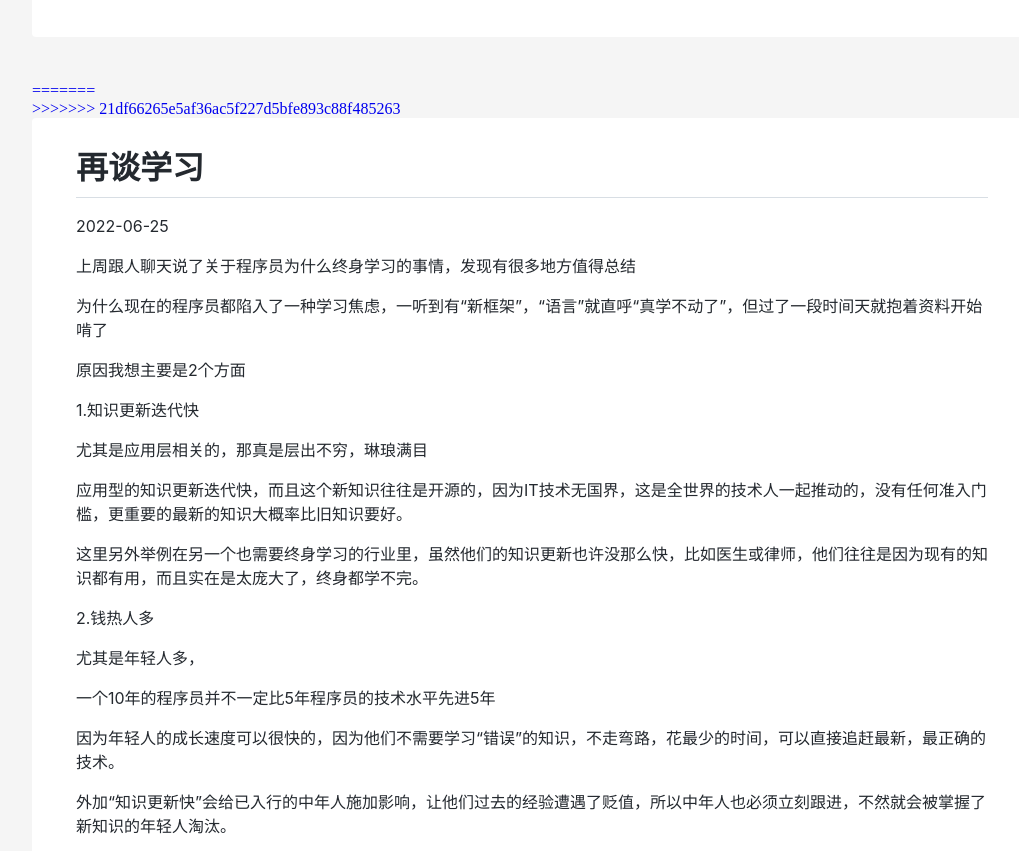
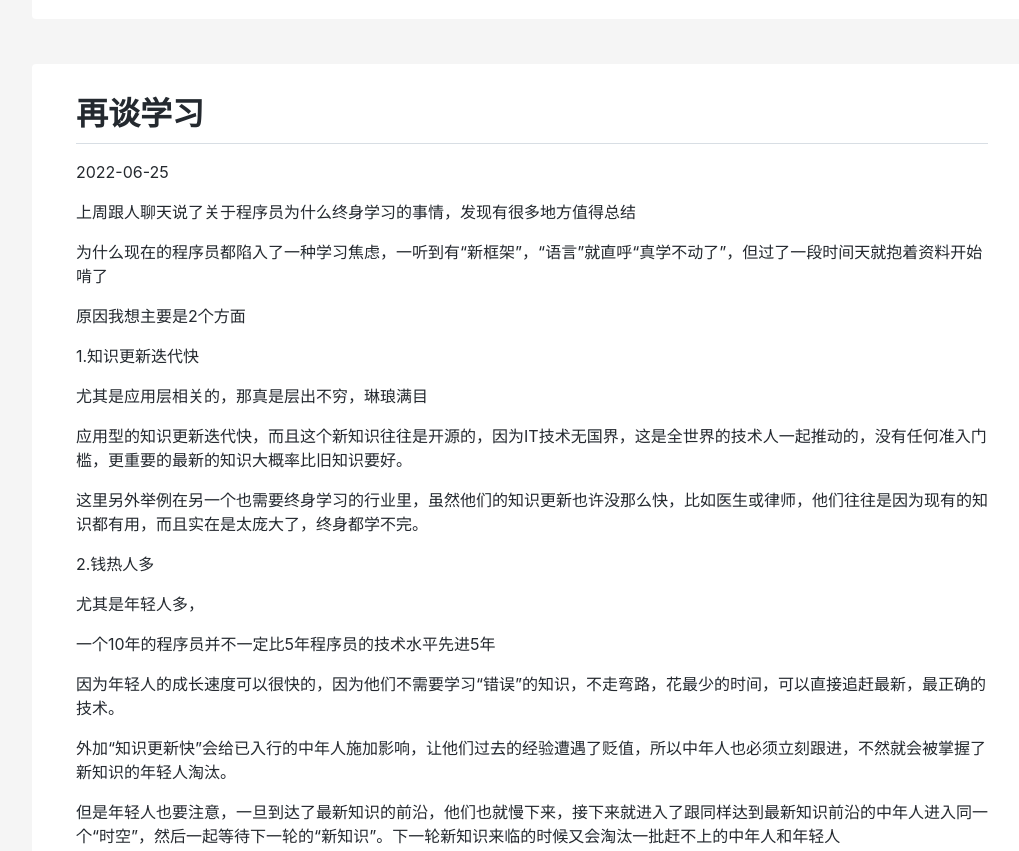
Before and after one commit to zhou-yg/zhou-yg.github.io, a website: page index.html in a window 1280 px wide. Shown: the part 1656-2507 px from the top of the page, without its empty margins (108-1127 px from the left). Drawn offline with Linux system fonts and the light colour scheme.

Commit message:
Deploying to master from @ zhou-yg/zhou-yg.github.io@568a67c3ba0bd4b1c0b99fdacf4c6b43456fe03e 🚀

```diff
--- a/index.html
+++ b/index.html
@@ -35,7 +35,6 @@
 
   <main>
 
-<<<<<<< HEAD
     <a class="a-link" href="#t18" name="t18" >
   <article>
     <div class="markdown-body">
@@ -92,9 +91,6 @@ function add2 (a, b = 1) {
   </article>
 </a>
 <a class="a-link" href="#t17" name="t17" >
-=======
-    <a class="a-link" href="#t17" name="t17" >
->>>>>>> 21df66265e5af36ac5f227d5bfe893c88f485263
   <article>
     <div class="markdown-body">
       <h1>再谈学习</h1>
```
